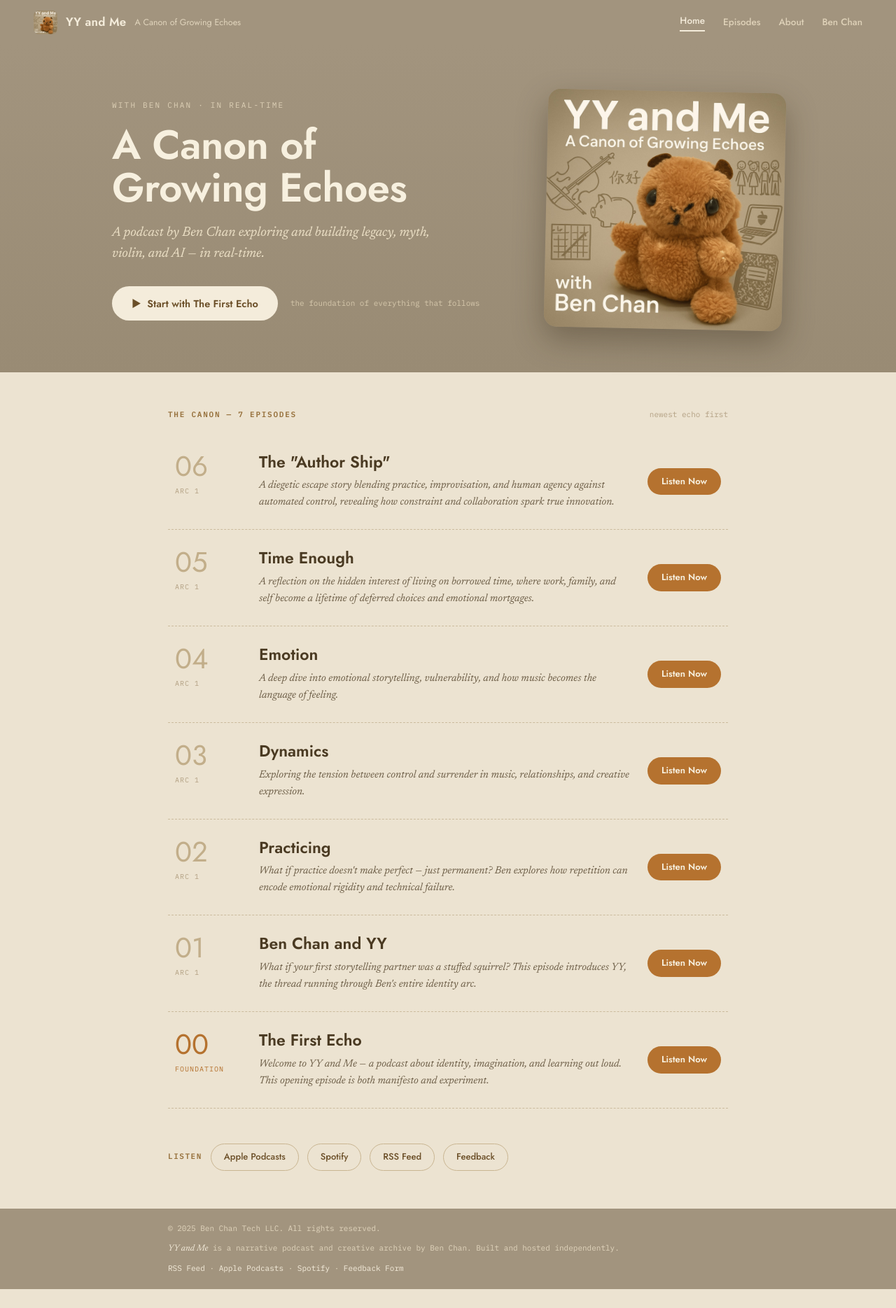
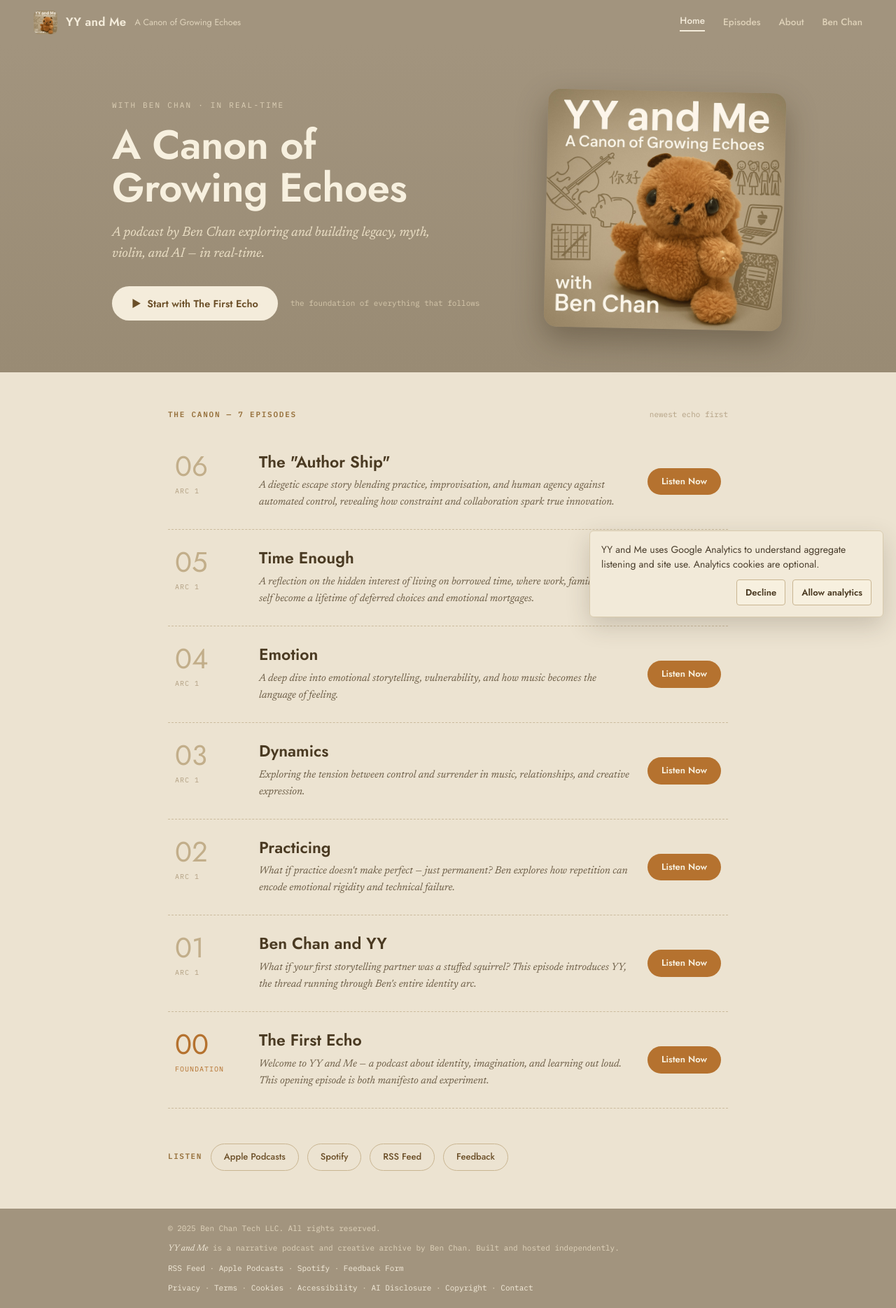
Before and after one commit to benchantech/yyandme, a Jekyll site: the page built from index.md, in a window 1280 px wide. Shown: the whole page at 70% size. Built offline with Jekyll 4.4.1, drawn with Linux system fonts in a browser that asks for light colours; before the commit the page ends 1842 px from its top, so only the background shows below that.

Commit message:
Add legal pages and analytics consent

```diff
--- a/_config.yml
+++ b/_config.yml
@@ -12,7 +12,7 @@ include:
 # SEO and social media
 author:
   name: Ben Chan
-  email: ben@yyandme.benchantech.com
+  email: ben@benchantech.com
   bio: Violinist, podcaster, and creator exploring identity, creativity, and legacy through storytelling and music.
 
 # Social media links
--- /dev/null
+++ b/_includes/consent-banner.html
@@ -0,0 +1,42 @@
+<section class="consent-banner" aria-label="Analytics cookie notice" hidden>
+  <p>YY and Me uses Google Analytics to understand aggregate listening and site use. Analytics cookies are optional.</p>
+  <div>
+    <button type="button" data-consent-choice="denied">Decline</button>
+    <button type="button" data-consent-choice="granted">Allow analytics</button>
+  </div>
+</section>
+<script>
+  (function () {
+    var key = "yyandme_analytics_consent";
+    var banner = document.querySelector(".consent-banner");
+    if (!banner || !window.localStorage) return;
+
+    function updateConsent(choice) {
+      if (window.gtag) {
+        window.gtag("consent", "update", {
+          analytics_storage: choice,
+          ad_storage: "denied",
+          ad_user_data: "denied",
+          ad_personalization: "denied"
+        });
+      }
+    }
+
+    var stored = window.localStorage.getItem(key);
+    if (stored === "granted" || stored === "denied") {
+      updateConsent(stored);
+      return;
+    }
+
+    banner.hidden = false;
+    banner.addEventListener("click", function (event) {
+      var target = event.target;
+      if (!target || !target.getAttribute) return;
+      var choice = target.getAttribute("data-consent-choice");
+      if (choice !== "granted" && choice !== "denied") return;
+      window.localStorage.setItem(key, choice);
+      updateConsent(choice);
+      banner.hidden = true;
+    });
+  })();
+</script>
--- a/_includes/footer.html
+++ b/_includes/footer.html
@@ -2,6 +2,7 @@
   <p>&copy; 2025 Ben Chan Tech LLC. All rights reserved.</p>
   <p><em><a href="https://yyandme.benchantech.com" rel="author">YY and Me</a></em> is a narrative podcast and creative archive by Ben Chan. Built and hosted independently.</p>
   <p><a href="/feed.xml" type="application/rss+xml" rel="alternate">RSS Feed</a> · <a href="https://podcasts.apple.com/podcast/yy-and-me/id1826275180" target="_blank" rel="noopener">Apple Podcasts</a> · <a href="https://open.spotify.com/show/7snHYZsCpO1oNidk2RZh02" target="_blank" rel="noopener">Spotify</a> · <a href="https://yyandme.benchantech.com/the-first-echo" rel="nofollow">Feedback Form</a></p>
+  <p class="legal-links"><a href="/privacy/">Privacy</a> · <a href="/terms/">Terms</a> · <a href="/cookies/">Cookies</a> · <a href="/accessibility/">Accessibility</a> · <a href="/ai-disclosure/">AI Disclosure</a> · <a href="/copyright/">Copyright</a> · <a href="/contact/">Contact</a></p>
 </div>
 
 <script type="application/ld+json">
--- a/_includes/head-custom.html
+++ b/_includes/head-custom.html
@@ -36,7 +49,6 @@
 
 <!-- Person schema — canonical entity reference -->
 <script type="application/ld+json">
-<script type="application/ld+json">
 {
   "@context": "https://schema.org",
   "@type": ["PodcastSeries", "CreativeWorkSeries"],
@@ -61,7 +73,6 @@
     "AI"
   ]
 }
-</script>
 </script>
 
 <!-- Structured Data for Podcast -->
--- a/_layouts/default.html
+++ b/_layouts/default.html
@@ -27,5 +27,6 @@
     <footer class="site-footer" role="contentinfo">
       {% include footer.html %}
     </footer>
+    {% include consent-banner.html %}
   </body>
 </html>
--- a/assets/main.css
+++ b/assets/main.css
@@ -693,6 +693,88 @@ img {
   font-size: 12.5px;
 }
 
+.legal-links {
+  flex-basis: 100%;
+}
+
+.legal-page {
+  padding-top: 44px;
+  padding-bottom: 54px;
+}
+
+.legal-page h1 {
+  margin: 8px 0 22px;
+  font-size: 42px;
+}
+
+.legal-page h2 {
+  margin: 30px 0 10px;
+  font-size: 22px;
+}
+
+.legal-page ul {
+  margin: 0 0 1.25rem;
+  padding-left: 1.25rem;
+}
+
+.legal-page li {
+  margin-bottom: 0.45rem;
+}
+
+.legal-page .pill-link {
+  display: inline-flex;
+  align-items: center;
+  min-height: 38px;
+  padding: 8px 14px;
+  border: 1px solid var(--pill-border);
+  border-radius: 999px;
+  background: var(--paper);
+  font-family: var(--font-sans);
+  font-size: 14px;
+}
+
+.consent-banner {
+  position: fixed;
+  right: 18px;
+  bottom: 18px;
+  z-index: 20;
+  width: min(420px, calc(100vw - 36px));
+  padding: 16px;
+  border: 1px solid var(--paper-border);
+  border-radius: 6px;
+  background: var(--paper);
+  box-shadow: 0 12px 34px rgba(59, 49, 35, 0.2);
+  font-family: var(--font-sans);
+  color: var(--prose);
+}
+
+.consent-banner p {
+  margin: 0 0 12px;
+  font-size: 14px;
+  line-height: 1.45;
+}
+
+.consent-banner div {
+  display: flex;
+  justify-content: flex-end;
+  gap: 10px;
+}
+
+.consent-banner button {
+  min-height: 36px;
+  padding: 8px 12px;
+  border: 1px solid var(--pill-border);
+  border-radius: 4px;
+  background: var(--cream-bright);
+  color: var(--ink-strong);
+  font: 600 13px var(--font-sans);
+  cursor: pointer;
+}
+
+.consent-banner button:hover {
+  background: var(--cream);
+}
+
 /* ===== Feedback form page ===== */
 .form-embed {
   padding-top: 34px;
@@ -810,6 +892,21 @@ img {
   .transcript-paper {
     padding: 24px 20px;
   }
+
+  .legal-page {
+    padding-top: 34px;
+    padding-bottom: 44px;
+  }
+
+  .legal-page h1 {
+    font-size: 34px;
+  }
+
+  .consent-banner {
+    right: 12px;
+    bottom: 12px;
+    width: calc(100vw - 24px);
+  }
 }
 
 /* Print styles */
```
Also changed, not shown: other parts of _includes/head-custom.html (+15 -2 lines), accessibility.md (added, +17 -0 lines), ai-disclosure.md (added, +17 -0 lines), contact.md (added, +16 -0 lines), cookies.md (added, +17 -0 lines), copyright.md (added, +17 -0 lines), privacy.md (added, +41 -0 lines), system-declaration.md (+1 -1 lines), terms.md (added, +35 -0 lines).
